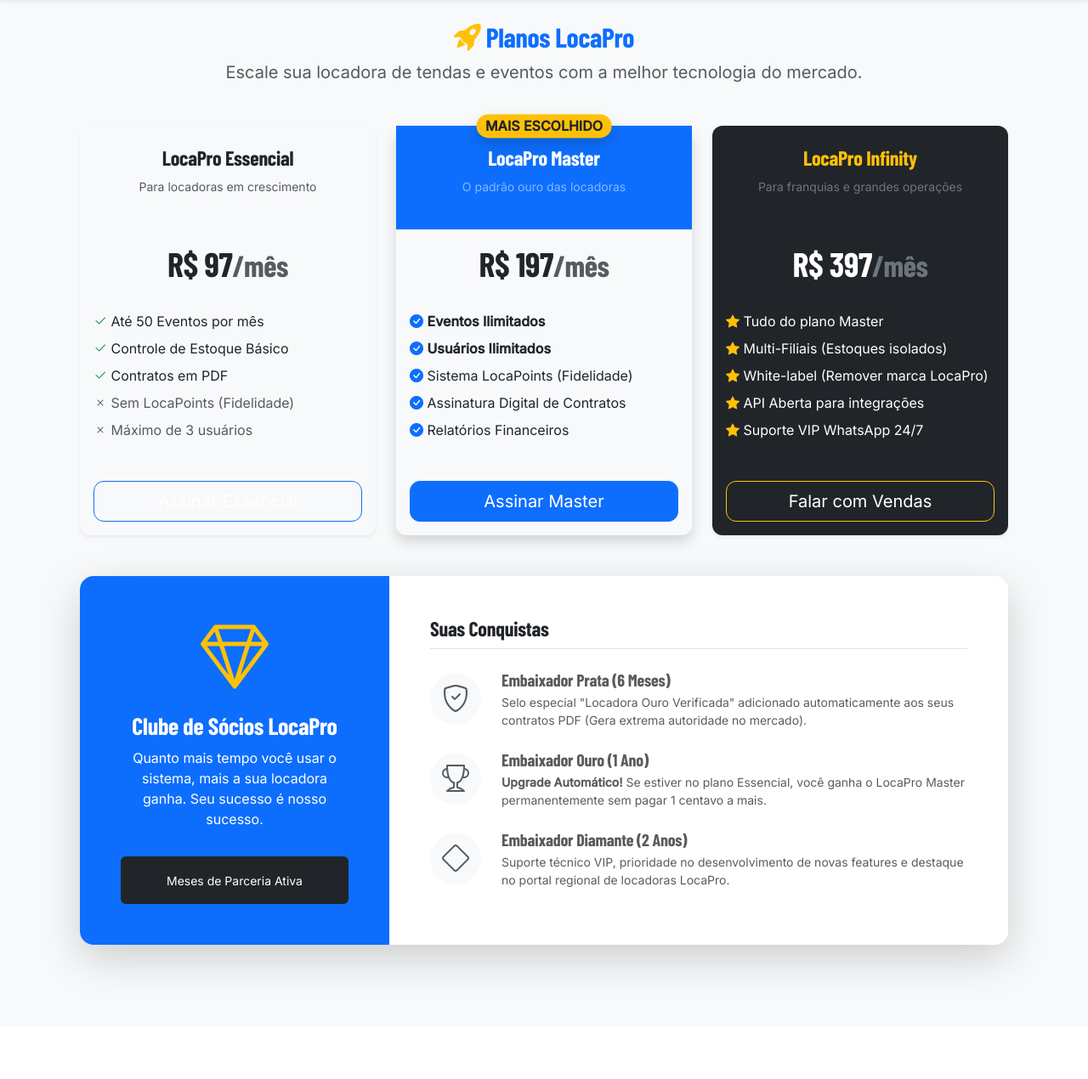
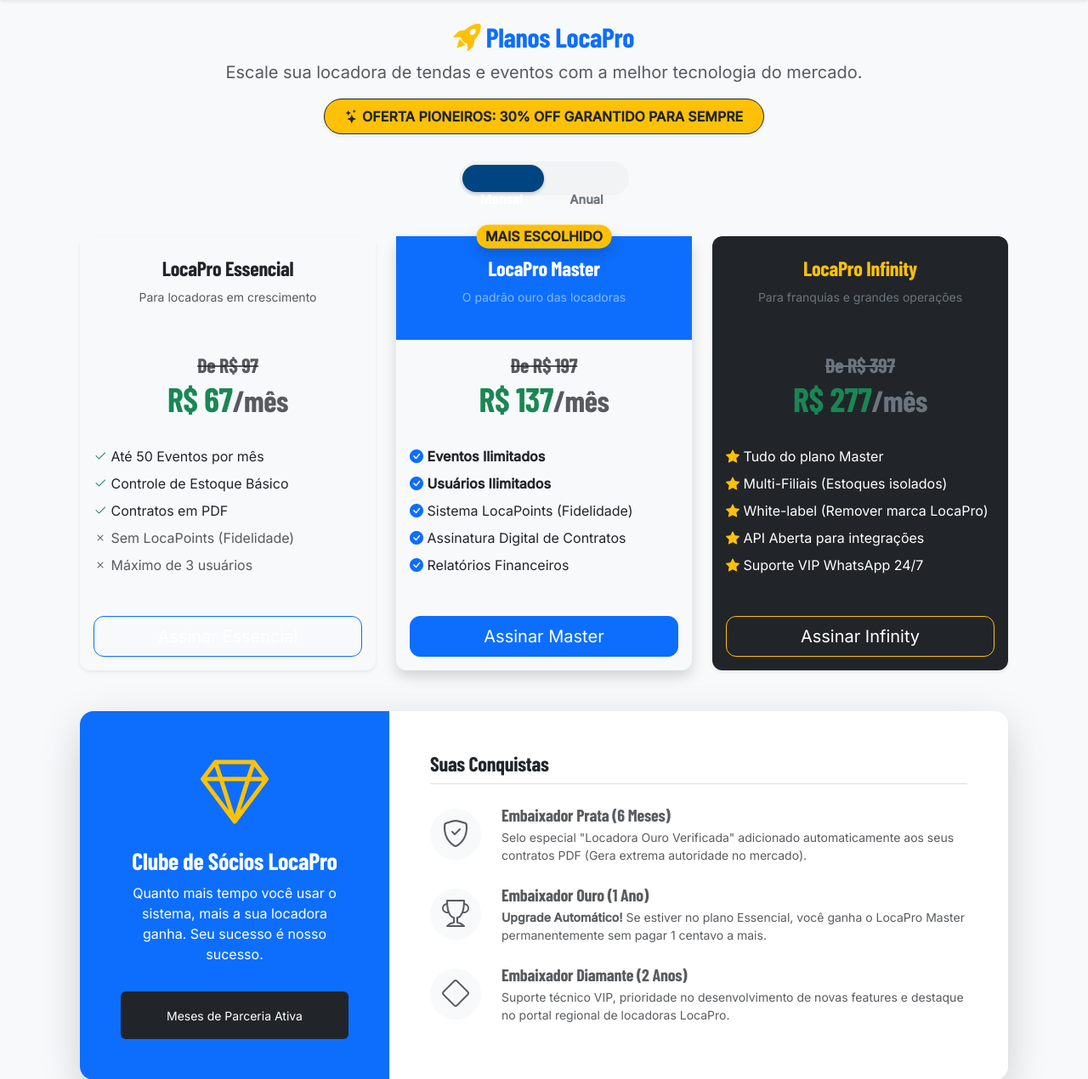
Before and after one commit to JpGeneroso004/LocaPro, a Django app: template arttendas/empresas/templates/empresas/assinatura.html in a window 1280 px wide. Shown: the part 66-1336 px from the top of the page at 85% size. Before the commit the page ends 1220 px from the top, so only its background shows below. Run offline with Django 4.2, Linux system fonts and the light colour scheme; the template is opened without the code that fills it, so the values that code supplies are empty; some web fonts are replaced.

Commit message:
feat(saas): Estratégia de precificação agressiva para novos assinantes
- Cria toggle Mensal/Anual com lógica de 'Pague 10 meses, leve 12' embutida direto na API do Asaas.

- Adiciona tag 'Oferta Pioneiros (Early Adopter)' com 30% OFF vitalício cravado no código (97 -> 67, etc).

Essas ancoragens diminuem a fricção inicial e incentivam o ticket médio alto (Anual) logo no primeiro acesso.

```diff
--- a/arttendas/empresas/templates/empresas/assinatura.html
+++ b/arttendas/empresas/templates/empresas/assinatura.html
@@ -1,12 +1,96 @@
 {% extends "base.html" %}
 {% load static %}
 {% block title %}Planos e Assinatura{% endblock %}
+
+{% block extra_head %}
+<style>
+.toggle-switch {
+  position: relative;
+  display: inline-block;
+  width: 200px;
+  height: 40px;
+  background-color: #f1f3f5;
+  border-radius: 20px;
+  margin: 0 auto;
+}
+.toggle-switch input {
+  opacity: 0;
+  width: 0;
+  height: 0;
+}
+.slider-bg {
+  position: absolute;
+  cursor: pointer;
+  top: 0; left: 0; right: 0; bottom: 0;
+  border-radius: 20px;
+  transition: .4s;
+}
+.slider-btn {
+  position: absolute;
+  height: 32px;
+  width: 96px;
+  left: 4px;
+  bottom: 4px;
+  background-color: #004581;
+  border-radius: 16px;
+  transition: .4s;
+  box-shadow: 0 2px 4px rgba(0,0,0,0.2);
+}
+input:checked + .slider-bg .slider-btn {
+  transform: translateX(96px);
+  background-color: #198754;
+}
+.toggle-labels {
+  position: absolute;
+  width: 100%;
+  height: 100%;
+  display: flex;
+  justify-content: space-between;
+  align-items: center;
+  pointer-events: none;
+  font-weight: bold;
+  z-index: 10;
+}
+.toggle-labels span {
+  width: 50%;
+  text-align: center;
+  font-size: 0.9rem;
+  transition: color 0.3s;
+}
+.label-mensal { color: #fff; }
+.label-anual { color: #6c757d; }
+input:checked ~ .toggle-labels .label-mensal { color: #6c757d; }
+input:checked ~ .toggle-labels .label-anual { color: #fff; }
+</style>
+{% endblock %}
 
 {% block content %}
 <div class="container mt-4 mb-5">
     <div class="text-center mb-5">
         <h2 class="fw-bold text-primary"><i class="bi bi-rocket-takeoff-fill text-warning"></i> Planos LocaPro</h2>
         <p class="text-muted fs-5">Escale sua locadora de tendas e eventos com a melhor tecnologia do mercado.</p>
+
+        <!-- SELO DE EARLY ADOPTER -->
+        <div class="d-inline-block bg-warning text-dark px-4 py-2 rounded-pill fw-bold shadow-sm mb-4 border border-dark">
+            <i class="bi bi-stars"></i> OFERTA PIONEIROS: 30% OFF GARANTIDO PARA SEMPRE
+        </div>
+
+        <!-- TOGGLE MENSAL / ANUAL -->
+        <div class="mt-2 mb-2">
+            <label class="toggle-switch">
+              <input type="checkbox" id="cicloToggle" onchange="toggleCiclo()">
+              <div class="slider-bg">
+                  <div class="slider-btn"></div>
+              </div>
+              <div class="toggle-labels">
+                  <span class="label-mensal">Mensal</span>
+                  <span class="label-anual">Anual</span>
+              </div>
+            </label>
+            <div class="mt-2 text-success fw-bold" id="badgeAnualText" style="display: none; transition: opacity 0.3s;">
+                <i class="bi bi-arrow-up-right-circle-fill"></i> Pague 10, Leve 12 meses (+2 meses GRÁTIS!)
+            </div>
+        </div>
     </div>
 
     {% if user.organizacao.status_assinatura == "ativa" %}
@@ -36,7 +120,16 @@
                     <p class="text-muted small mt-2">Para locadoras em crescimento</p>
                 </div>
                 <div class="card-body d-flex flex-column">
-                    <h1 class="card-title pricing-card-title fw-bold">R$ 97<small class="text-muted fw-light">/mês</small></h1>
+                    <div class="price-mensal">
+                        <h4 class="text-muted text-decoration-line-through mb-0">De R$ 97</h4>
+                        <h1 class="card-title pricing-card-title fw-bold text-success">R$ 67<small class="text-muted fw-light">/mês</small></h1>
+                    </div>
+                    <div class="price-anual" style="display: none;">
+                        <h4 class="text-muted text-decoration-line-through mb-0">De R$ 1.164</h4>
+                        <h1 class="card-title pricing-card-title fw-bold text-success">R$ 679<small class="text-muted fw-light">/ano</small></h1>
+                        <span class="badge bg-success">Economia de R$ 485/ano</span>
+                    </div>
+
                     <ul class="list-unstyled mt-4 mb-4 text-start flex-grow-1">
                         <li class="mb-2"><i class="bi bi-check2 text-success fw-bold"></i> Até 50 Eventos por mês</li>
                         <li class="mb-2"><i class="bi bi-check2 text-success fw-bold"></i> Controle de Estoque Básico</li>
@@ -47,6 +140,7 @@
                     <form action="{% url 'empresas:processar_assinatura' %}" method="post">
                         {% csrf_token %}
                         <input type="hidden" name="plano" value="starter">
+                        <input type="hidden" name="ciclo" value="MONTHLY" class="input-ciclo">
                         <button type="submit" class="btn btn-lg w-100 {% if user.organizacao.plano == "starter" %}btn-warning fw-bold text-dark{% else %}btn-outline-primary{% endif %}">
                             {% if user.organizacao.plano == "starter" and user.organizacao.status_assinatura == "ativa" %}Plano Atual{% else %}Assinar Essencial{% endif %}
                         </button>
@@ -64,7 +158,16 @@
                     <p class="text-white-50 small mt-2">O padrão ouro das locadoras</p>
                 </div>
                 <div class="card-body d-flex flex-column">
-                    <h1 class="card-title pricing-card-title fw-bold">R$ 197<small class="text-muted fw-light">/mês</small></h1>
+                    <div class="price-mensal">
+                        <h4 class="text-muted text-decoration-line-through mb-0">De R$ 197</h4>
+                        <h1 class="card-title pricing-card-title fw-bold text-success">R$ 137<small class="text-muted fw-light">/mês</small></h1>
+                    </div>
+                    <div class="price-anual" style="display: none;">
+                        <h4 class="text-muted text-decoration-line-through mb-0">De R$ 2.364</h4>
+                        <h1 class="card-title pricing-card-title fw-bold text-success">R$ 1.379<small class="text-muted fw-light">/ano</small></h1>
+                        <span class="badge bg-success">Economia de R$ 985/ano</span>
+                    </div>
+
                     <ul class="list-unstyled mt-4 mb-4 text-start flex-grow-1">
                         <li class="mb-2"><i class="bi bi-check-circle-fill text-primary"></i> <strong>Eventos Ilimitados</strong></li>
                         <li class="mb-2"><i class="bi bi-check-circle-fill text-primary"></i> <strong>Usuários Ilimitados</strong></li>
@@ -75,6 +178,7 @@
                     <form action="{% url 'empresas:processar_assinatura' %}" method="post">
                         {% csrf_token %}
                         <input type="hidden" name="plano" value="pro">
+                        <input type="hidden" name="ciclo" value="MONTHLY" class="input-ciclo">
                         <button type="submit" class="btn btn-lg w-100 {% if user.organizacao.plano == "pro" %}btn-primary fw-bold text-white{% else %}btn-primary text-white{% endif %}">
                             {% if user.organizacao.plano == "pro" and user.organizacao.status_assinatura == "ativa" %}Plano Atual{% else %}Assinar Master{% endif %}
                         </button>
@@ -91,7 +195,16 @@
                     <p class="text-secondary small mt-2">Para franquias e grandes operações</p>
                 </div>
                 <div class="card-body d-flex flex-column">
-                    <h1 class="card-title pricing-card-title fw-bold">R$ 397<small class="text-secondary fw-light">/mês</small></h1>
+                    <div class="price-mensal">
+                        <h4 class="text-secondary text-decoration-line-through mb-0">De R$ 397</h4>
+                        <h1 class="card-title pricing-card-title fw-bold text-success">R$ 277<small class="text-secondary fw-light">/mês</small></h1>
+                    </div>
+                    <div class="price-anual" style="display: none;">
+                        <h4 class="text-secondary text-decoration-line-through mb-0">De R$ 4.764</h4>
+                        <h1 class="card-title pricing-card-title fw-bold text-success">R$ 2.779<small class="text-secondary fw-light">/ano</small></h1>
+                        <span class="badge bg-success">Economia de R$ 1.985/ano</span>
+                    </div>
+
                     <ul class="list-unstyled mt-4 mb-4 text-start flex-grow-1">
                         <li class="mb-2"><i class="bi bi-star-fill text-warning"></i> Tudo do plano Master</li>
                         <li class="mb-2"><i class="bi bi-star-fill text-warning"></i> Multi-Filiais (Estoques isolados)</li>
@@ -99,7 +212,14 @@
                         <li class="mb-2"><i class="bi bi-star-fill text-warning"></i> API Aberta para integrações</li>
                         <li class="mb-2"><i class="bi bi-star-fill text-warning"></i> Suporte VIP WhatsApp 24/7</li>
                     </ul>
-                    <button type="button" class="btn btn-lg btn-outline-warning w-100" onclick="alert('Entre em contato com nosso time de vendas para ativar o plano Infinity.')">Falar com Vendas</button>
+                    <form action="{% url 'empresas:processar_assinatura' %}" method="post">
+                        {% csrf_token %}
+                        <input type="hidden" name="plano" value="premium">
+                        <input type="hidden" name="ciclo" value="MONTHLY" class="input-ciclo">
+                        <button type="submit" class="btn btn-lg w-100 {% if user.organizacao.plano == "premium" %}btn-warning fw-bold text-dark{% else %}btn-outline-warning{% endif %}">
+                            {% if user.organizacao.plano == "premium" and user.organizacao.status_assinatura == "ativa" %}Plano Atual{% else %}Assinar Infinity{% endif %}
+                        </button>
+                    </form>
                 </div>
             </div>
         </div>
@@ -162,4 +282,30 @@
         </div>
     </div>
 </div>
+
+<script>
+function toggleCiclo() {
+    var isAnual = document.getElementById("cicloToggle").checked;
+
+    // Atualiza os precos exibidos
+    var pricesMensais = document.querySelectorAll(".price-mensal");
+    var pricesAnuais = document.querySelectorAll(".price-anual");
+
+    if (isAnual) {
+        pricesMensais.forEach(el => el.style.display = "none");
+        pricesAnuais.forEach(el => el.style.display = "block");
+        document.getElementById("badgeAnualText").style.display = "block";
+    } else {
+        pricesMensais.forEach(el => el.style.display = "block");
+        pricesAnuais.forEach(el => el.style.display = "none");
+        document.getElementById("badgeAnualText").style.display = "none";
+    }
+
+    // Atualiza os inputs hidden dos formulários
+    var cicloInputs = document.querySelectorAll(".input-ciclo");
+    cicloInputs.forEach(input => {
+        input.value = isAnual ? "YEARLY" : "MONTHLY";
+    });
+}
+</script>
 {% endblock %}
```
Also changed, not shown: arttendas/empresas/views.py (+24 -4 lines).
